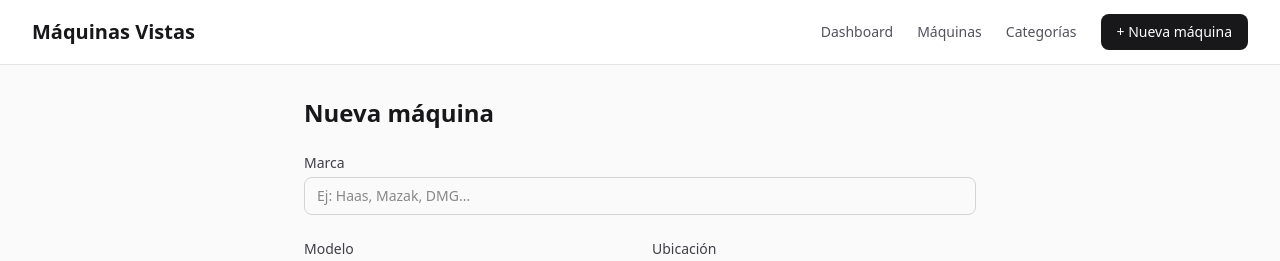
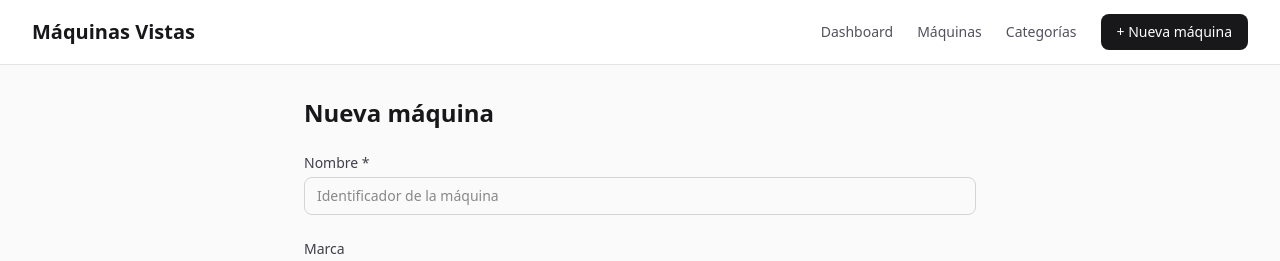
Before and after one commit to casigre/Compramaq, a Next.js app: page /machines/new in a window 1280 px wide. Shown: the top 261 px of the page. Built offline with nearby package versions, Linux system fonts and the light colour scheme; no server answers; the database is empty.

Commit message:
Restore required name field in form

```diff
--- a/src/components/MachineForm.tsx
+++ b/src/components/MachineForm.tsx
@@ -61,6 +61,18 @@ export default function MachineForm({ machine, categories, onSubmit, isSubmittin
   return (
     <form onSubmit={handleSubmit} className="space-y-6">
       <div className="grid grid-cols-1 md:grid-cols-2 gap-6">
+        <div className="md:col-span-2">
+          <label className="block text-sm font-medium text-zinc-700 mb-1">Nombre *</label>
+          <input
+            type="text"
+            required
+            value={name}
+            onChange={(e) => setName(e.target.value)}
+            placeholder="Identificador de la máquina"
+            className="w-full px-3 py-2 border border-zinc-300 rounded-lg text-sm focus:outline-none focus:ring-2 focus:ring-zinc-900"
+          />
+        </div>
+
         <div className="md:col-span-2">
           <label className="block text-sm font-medium text-zinc-700 mb-1">Marca</label>
           <input
```
